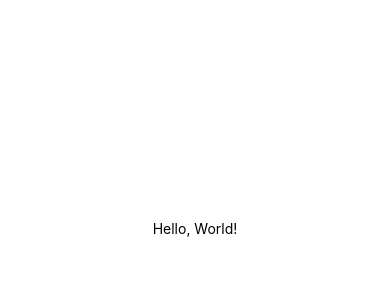
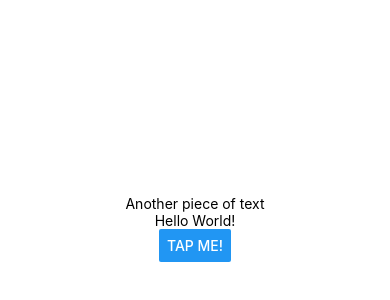
Before and after one commit to mbstevenson96/rn-course, a React Native app: screen / in a window 390 px wide. Shown: the part 194-494 px from the top of the page. Built offline with nearby package versions, Linux system fonts and the light colour scheme.

Commit message:
add button

```diff
--- a/App.js
+++ b/App.js
@@ -1,11 +1,11 @@
-import { StatusBar } from 'expo-status-bar';
-import { StyleSheet, Text, View } from 'react-native';
+import { StyleSheet, Text, View, Button } from 'react-native';
 
 export default function App() {
   return (
     <View style={styles.container}>
-      <Text>Hello, World!</Text>
-      <StatusBar style="auto" />
+      <Text>Another piece of text</Text>
+      <Text>Hello World!</Text>
+      <Button title='Tap Me!' />
     </View>
   );
 }
```
